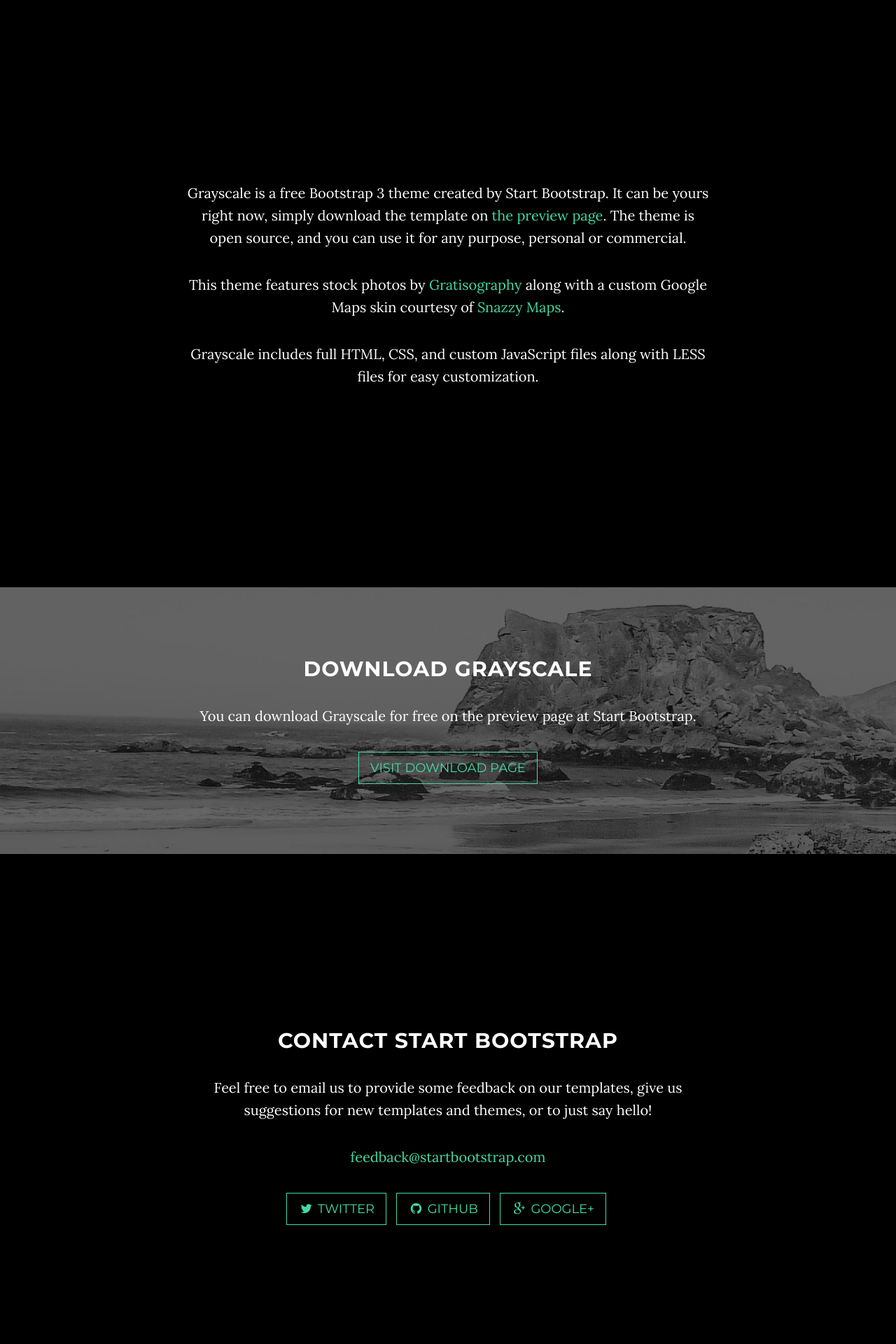
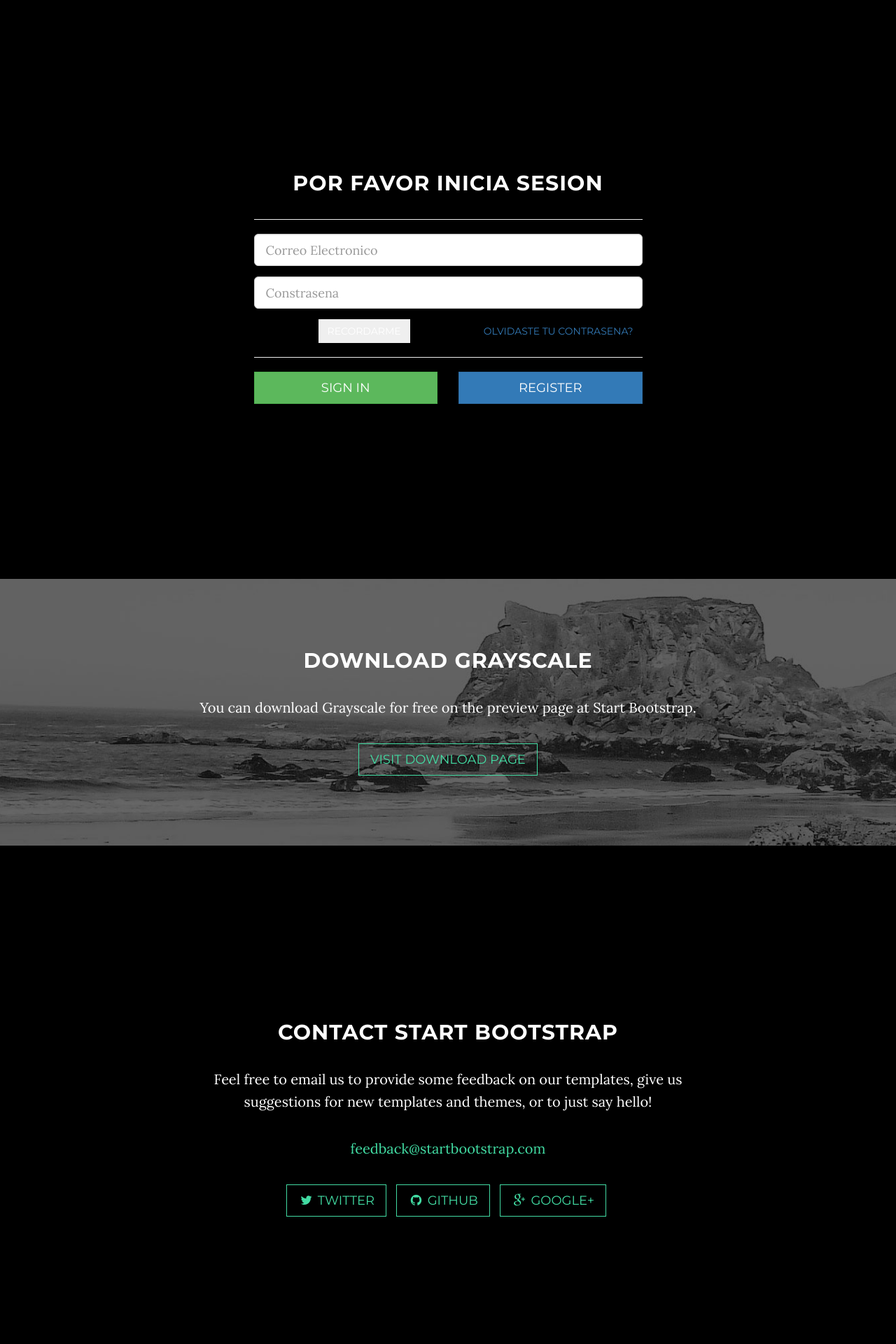
Before and after one commit to dila93/bolsaEmpleo, a Django app: template templates/usuario/index.html in a window 1280 px wide. Shown: the part 825-2745 px from the top of the page at 70% size. Run offline with Django 3.2, Linux system fonts and the light colour scheme; the template is opened without the code that fills it, so the values that code supplies are empty; some libraries are stand-ins or nearby versions.

Commit message:
Lunes 4 de mayo, adicionado el login y sus estilos.

```diff
--- a/templates/usuario/index.html
+++ b/templates/usuario/index.html
@@ -21,6 +21,7 @@
     <link href="{% static 'assets/font-awesome/css/font-awesome.min.css'%}" rel="stylesheet" type="text/css">
     <link href="http://fonts.googleapis.com/css?family=Lora:400,700,400italic,700italic" rel="stylesheet" type="text/css">
     <link href="http://fonts.googleapis.com/css?family=Montserrat:400,700" rel="stylesheet" type="text/css">
+
 
     <!-- HTML5 Shim and Respond.js IE8 support of HTML5 elements and media queries -->
     <!-- WARNING: Respond.js doesn't work if you view the page via file:// -->
@@ -53,7 +54,7 @@
                         <a href="#page-top"></a>
                     </li>
                     <li>
-                        <a class="page-scroll" href="#about" style="color: #fff">Login</a>
+                        <a class="page-scroll" href="#login" style="color: #fff">Login</a>
                     </li>
                     <li>
                         <a class="page-scroll" href="#download" style="color: #fff">Registro</a>
@@ -76,7 +77,7 @@
                     <div class="col-md-8 col-md-offset-2">
                          <h1 class="brand-heading"><font color="#f5deb3">Bolsa de Empleo</font></h1>
                         <p class="intro-text"><font color="white">Bienvenido a la bolsa de empleo para egresados.</font></p>
-                        <a href="#about" class="btn btn-circle page-scroll">
+                        <a href="#login" class="btn btn-circle page-scroll">
                             <i class="fa fa-angle-double-down animated"></i>
                         </a>
                     </div>
@@ -85,16 +86,44 @@
         </div>
     </header>
 
-    <!-- About Section -->
-    <section id="about" class="container content-section text-center">
-        <div class="row">
-            <div class="col-lg-8 col-lg-offset-2">
-                <h2></h2>
-                <p>Grayscale is a free Bootstrap 3 theme created by Start Bootstrap. It can be yours right now, simply download the template on <a href="http://startbootstrap.com/template-overviews/grayscale/">the preview page</a>. The theme is open source, and you can use it for any purpose, personal or commercial.</p>
-                <p>This theme features stock photos by <a href="http://gratisography.com/">Gratisography</a> along with a custom Google Maps skin courtesy of <a href="http://snazzymaps.com/">Snazzy Maps</a>.</p>
-                <p>Grayscale includes full HTML, CSS, and custom JavaScript files along with LESS files for easy customization.</p>
+    <!-- login Section -->
+    <!-- <script src="http://code.jquery.com/jquery-1.11.1.min.js"></script> -->
+    <!-- <script src="http://netdna.bootstrapcdn.com/bootstrap/3.1.0/js/bootstrap.min.js"></script> -->
+
+    <section id="login" class="container content-section text-center">
+        <div class="{% static 'assets/css/colorgraph.css' %}">
+        <div class="row" style="margin-top:20px">
+            <div class="col-xs-12 col-sm-8 col-md-6 col-sm-offset-2 col-md-offset-3">
+                <form role="form">
+                    <fieldset>
+                        <h2>Por favor inicia sesion</h2>
+                        <hr class="{% static 'assets/css/colorgraph.css' %}">
+                        <div class="form-group">
+                            <input type="email" name="email" id="email" class="form-control input-lg" placeholder="Correo Electronico">
+                        </div>
+                        <div class="form-group">
+                            <input type="password" name="password" id="password" class="form-control input-lg" placeholder="Constrasena">
+                        </div>
+                        <span class="button-checkbox">
+                            <button type="button" class="btn" data-color="info">Recordarme</button>
+                            <input type="checkbox" name="remember_me" id="remember_me" checked="checked" class="hidden">
+                            <a href="" class="btn btn-link pull-right">Olvidaste tu contrasena?</a>
+                        </span>
+                        <hr class="{% static 'assets/css/colorgraph.css' %}">
+                        <div class="row">
+                            <div class="col-xs-6 col-sm-6 col-md-6">
+                                <input type="submit" class="btn btn-lg btn-success btn-block" value="Sign In">
+                            </div>
+                            <div class="col-xs-6 col-sm-6 col-md-6">
+                                <a href="" class="btn btn-lg btn-primary btn-block">Register</a>
+                            </div>
+                        </div>
+                    </fieldset>
+                </form>
             </div>
         </div>
+        </div>
+        <script src="{% static 'assets/js/checkbox' %}" rel="stylesheet"></script>
     </section>
 
     <!-- Download Section -->
```
Also changed, not shown: static/assets/css/colorgraph.css (added, +10 -0 lines), static/assets/js/checkbox.js (added, +58 -0 lines), static/assets/css/bootstrap.css.
